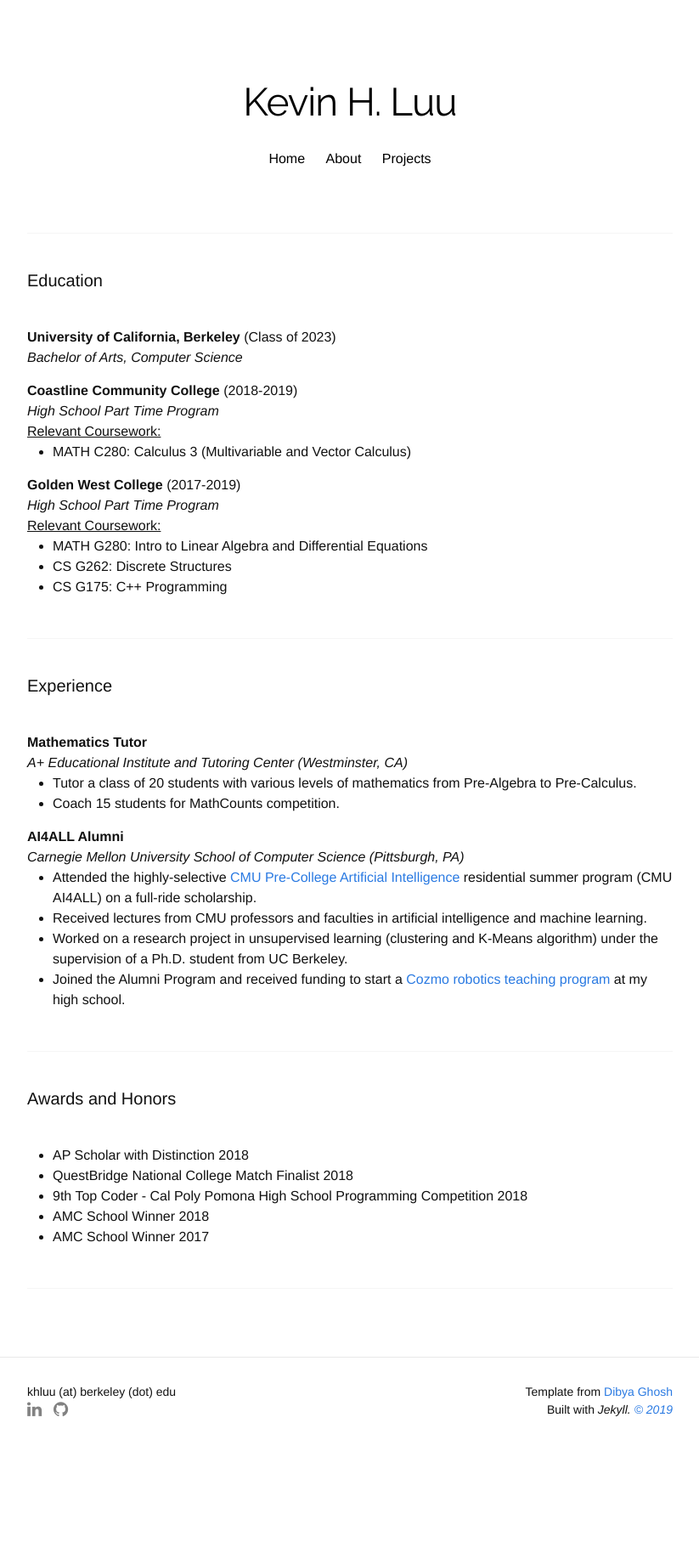
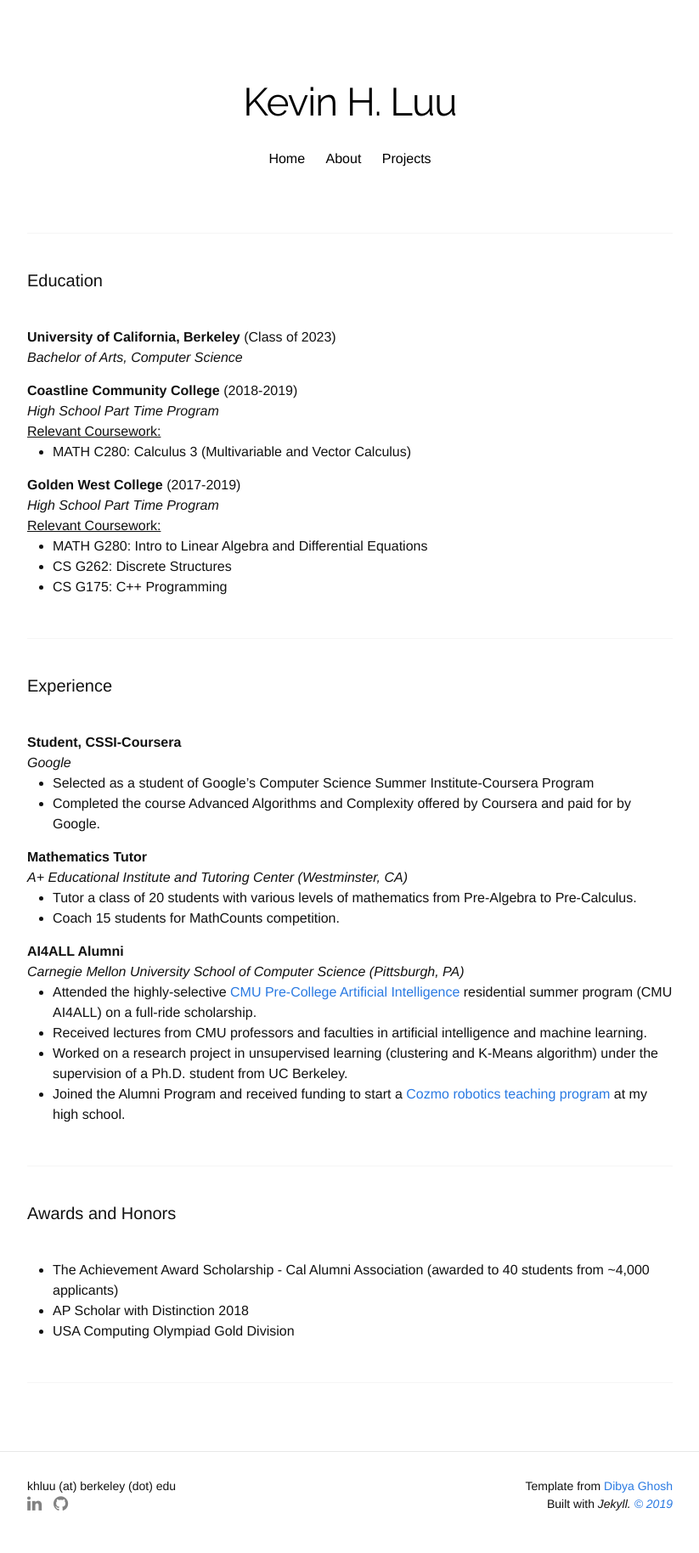
Before and after one commit to khluu/khluu.github.io, a Jekyll site: the page built from about.html, in a window 1280 px wide. Shown: the whole page at 85% size, without its empty margins (228-1051 px from the left). Built offline with Jekyll 4.4.1, drawn with Linux system fonts in a browser that asks for light colours; nearby versions of some CDN libraries; some web fonts are replaced; before the commit the page ends 1717 px from its top, so only the background shows below that.

Commit message:
Update about.html

```diff
--- a/about.html
+++ b/about.html
@@ -33,6 +33,16 @@ title: "About"
   <div class="divider"></div>
 
 <h1 class="page-heading resume-heading">Experience</h1>
+
+<b>Student, CSSI-Coursera</b><br>
+<i>Google</i>
+<ul>
+    <li>Selected as a student of Google’s Computer Science Summer Institute-Coursera Program
+</li>
+    <li>Completed the course Advanced Algorithms and Complexity offered by Coursera and paid for by Google.
+</li>
+</ul>
+
 <b>Mathematics Tutor</b><br>
 <i>A+ Educational Institute and Tutoring Center (Westminster, CA)</i>
 <ul>
@@ -52,11 +62,9 @@ title: "About"
 
 <h1 class="page-heading resume-heading">Awards and Honors</h1>
 <ul>
-    <li>AP Scholar with Distinction 2018</li>
-    <li>QuestBridge National College Match Finalist 2018</li>
-    <li>9th Top Coder - Cal Poly Pomona High School Programming Competition 2018</li>
-    <li>AMC School Winner 2018</li>
-    <li>AMC School Winner 2017</li>
+    <li> The Achievement Award Scholarship - Cal Alumni Association (awarded to 40 students from ~4,000 applicants)</li>
+    <li> AP Scholar with Distinction 2018</li>
+    <li> USA Computing Olympiad Gold Division</li>
 </ul>
   <div class="divider"></div>
 
```
